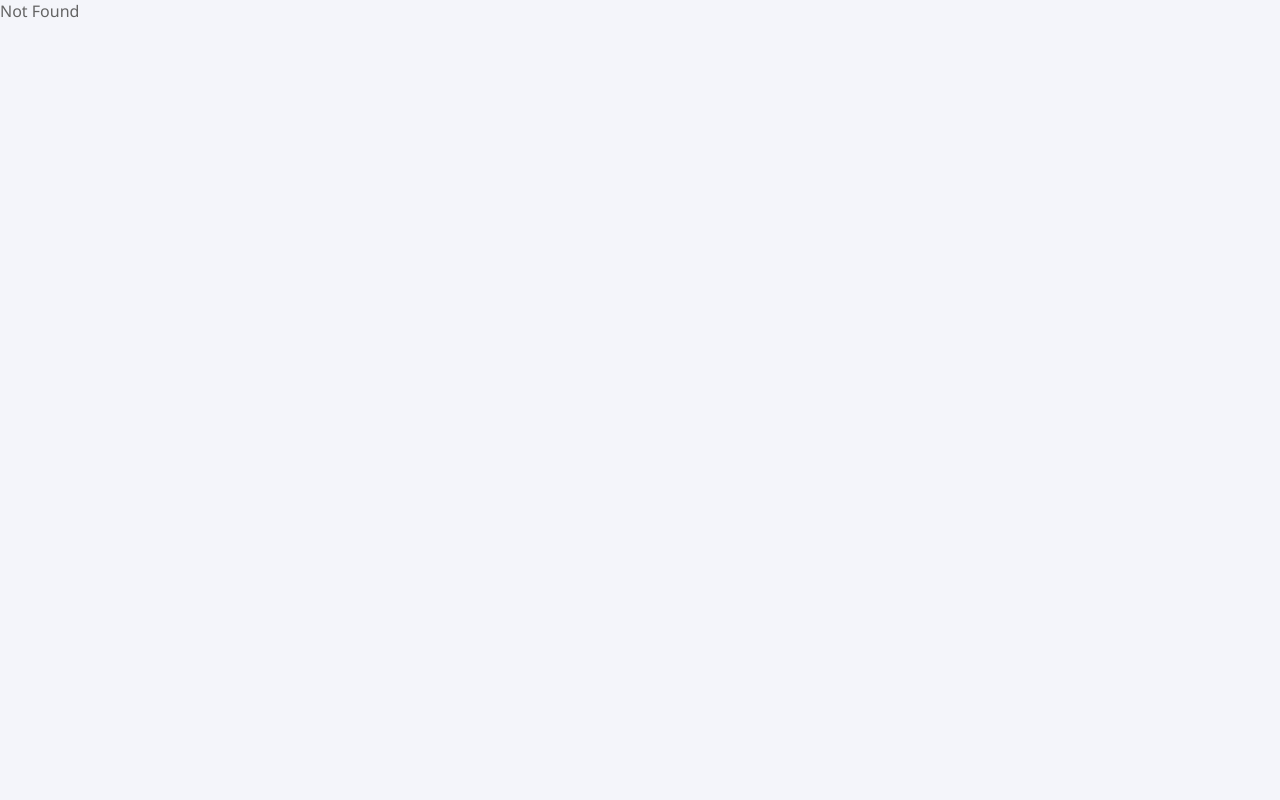
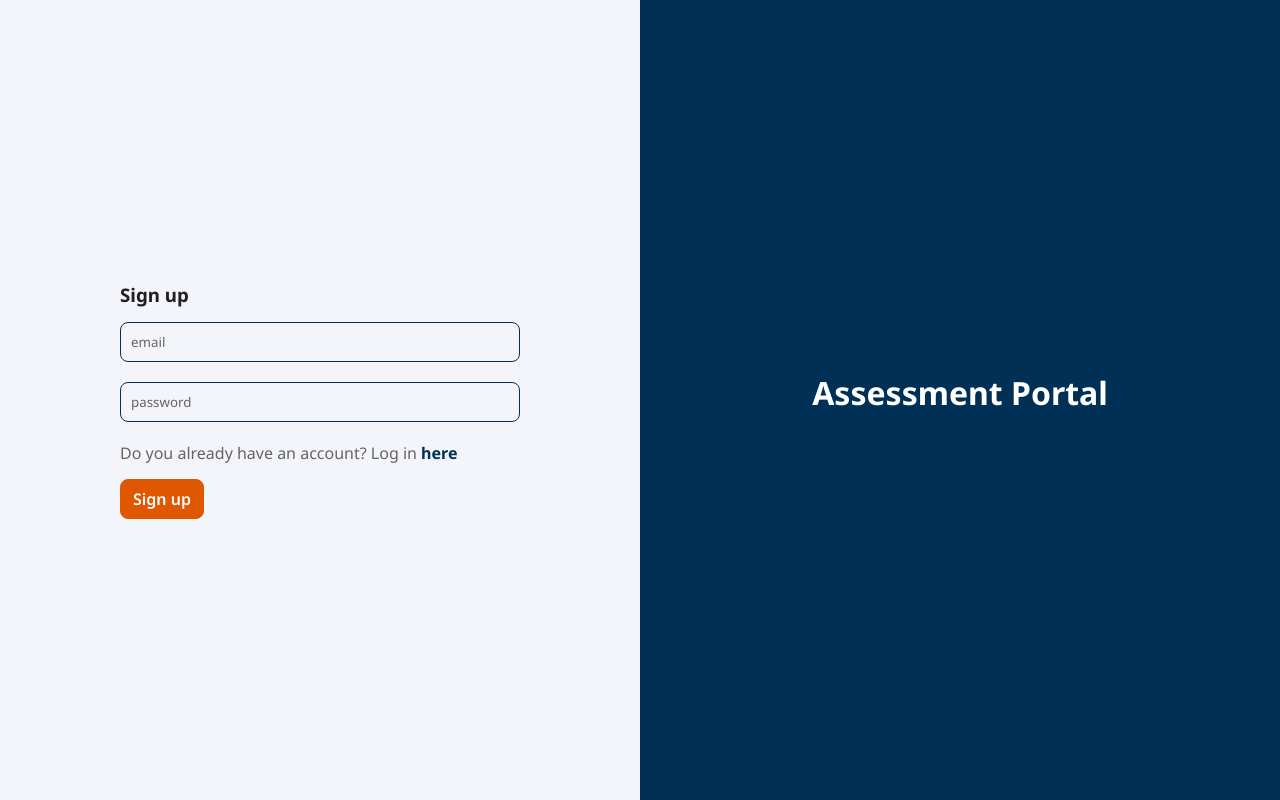
Before and after one commit to yubito98/assessment-portal-frontend, a React (Create React App) app: page /signup in a window 1280 px wide. Built offline with nearby package versions, Linux system fonts and the light colour scheme.

Commit message:
working on the signup component

```diff
--- a/src/App.js
+++ b/src/App.js
@@ -1,6 +1,7 @@
 import "./App.scss";
 import { BrowserRouter, Routes, Route } from 'react-router-dom';
 import Login from "./pages/Login/Login";
+import SignUp from "./pages/Login/SignUp";
 import Dashboard from "./pages/Dashboard/Dashboard";
 
 
@@ -10,6 +11,7 @@ function App() {
     <BrowserRouter>
       <Routes>
             <Route path='/' element={<Login />} />
+            <Route path='/signup' element={<SignUp />} />
             <Route path='/dashboard' element={<Dashboard />} />
             <Route path='*' element={<p>Not Found</p>}/>
       </Routes>
--- a/src/App.scss
+++ b/src/App.scss
@@ -10,7 +10,8 @@ body{
 }
 
 a{
-  color: unset;
+  font-size: 16px;
+  color: vars.$color-1;
   text-decoration: none;
 }
 
@@ -33,6 +34,10 @@ h1, h2, h3, h4, h5, h6{
   color: vars.$title-color-1;
 }
 
+h1, h2, h3, h4, h5, h6, p, a, input, select{
+  margin-bottom: 15px;
+}
+
 h5{
   font-size: 16px;
   font-weight: 500;
@@ -44,7 +49,7 @@ label{
   font-size: 14px;
 }
 
-p,li, a{
+p,li{
   font-size: 16px;
   color: vars.$body-color;
 }
@@ -199,3 +204,10 @@ select{
     -webkit-appearance: none;
   }
 }
+
+
+.form-error{
+  color:red;
+  font-weight: 700;
+  margin-bottom: 15px;
+}
--- a/src/pages/Login/Login.jsx
+++ b/src/pages/Login/Login.jsx
@@ -1,9 +1,23 @@
-function Login(){
-    return(
-        <div>
+import "./Login.scss"
 
-        </div>
-    )
+
+function Login() {
+  return (
+    <div className="login">
+      <div className="column">
+        <form>
+            <h3>Login</h3>
+            <input type="email" placeholder="email"/>
+            <input type="password" placeholder="password"/>
+            <p>Don't have an account? Sign up <a href="/signup"><strong>here</strong></a></p>
+            <button type="submit" className="secondary-button">Login</button>
+        </form>
+      </div>
+      <div className="column rigth">
+        <h1>Assessment Portal</h1>
+      </div>
+    </div>
+  );
 }
 
-export default Login
+export default Login;
--- a/src/pages/Login/Login.scss
+++ b/src/pages/Login/Login.scss
@@ -0,0 +1,24 @@
+@use "../../variables.scss" as vars;
+
+.login{
+    width: 100%;
+    display: flex;
+    height: 100vh;
+    .column{
+        display: flex;
+        align-items: center;
+        justify-content: center;
+        width: 50%;
+        height: 100%;
+        form{
+            min-width: 400px;
+        }
+    }
+
+    .column.rigth{
+        background-color: vars.$color-1;
+        h1{
+            color: white;
+        }
+    }
+}
--- /dev/null
+++ b/src/pages/Login/SignUp.jsx
@@ -0,0 +1,63 @@
+import "./Login.scss";
+import axios from "axios";
+import { useState } from "react";
+import { useNavigate } from "react-router-dom";
+
+function SignUp() {
+  const [error, setError] = useState("");
+  const navigate = useNavigate();
+  const headers = {
+    "Content-Type": "application/json",
+  };
+
+  const handleSubmit = async (event) => {
+    event.preventDefault();
+    const form = new FormData(event.target);
+    const formData = Object.fromEntries(form);
+    if (!formData.email) {
+      setError("Email is required");
+      return;
+    }
+    if (!formData.password) {
+      setError("password is required");
+      return;
+    }
+
+    try {
+      const response = await axios.post("https://assesstment-portal-backend-746f450dcb6b.herokuapp.com/api/users", { ...formData, role: 1 }, { headers });
+      const data = response.data;
+      console.log(data);
+      alert("You have created a new account. Now you can Log in")
+      navigate("/")
+    } catch (error) {
+      console.log(error.response.data.error);
+    }
+  };
+
+  return (
+    <div className="login">
+      <div className="column">
+        <form onSubmit={handleSubmit}>
+          <h3>Sign up</h3>
+          <input type="email" name="email" placeholder="email" />
+          <input type="password" name="password" placeholder="password" />
+          <p>
+            Do you already have an account? Log in{" "}
+            <a href="/">
+              <strong>here</strong>
+            </a>
+          </p>
+          {error ? <div className="form-error">{error}</div> : ""}
+          <button type="submit" className="secondary-button">
+            Sign up
+          </button>
+        </form>
+      </div>
+      <div className="column rigth">
+        <h1>Assessment Portal</h1>
+      </div>
+    </div>
+  );
+}
+
+export default SignUp;
```
